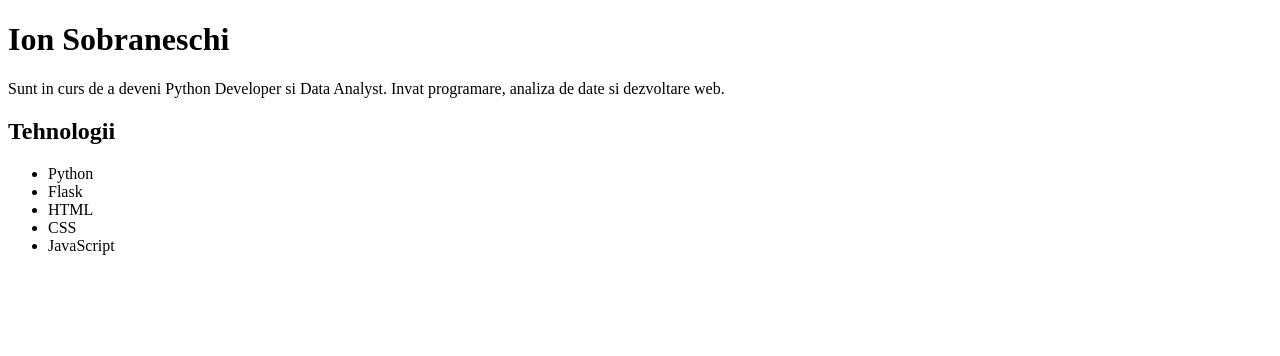
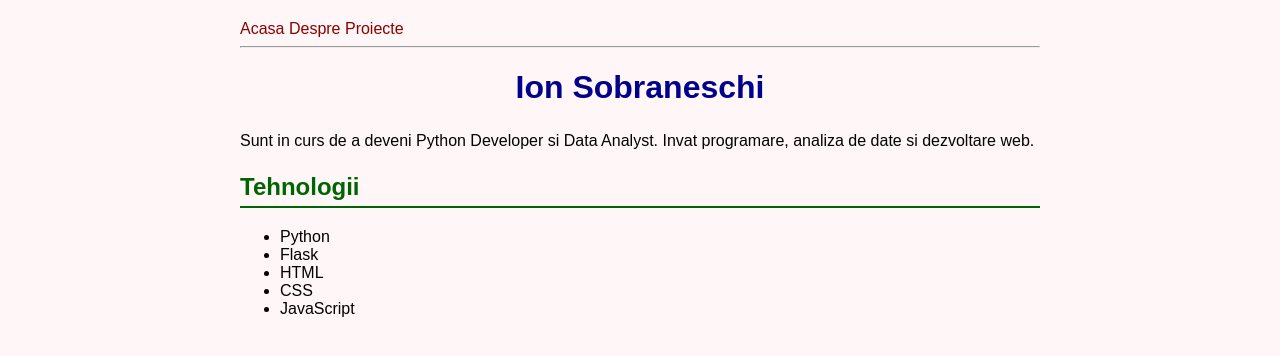
Before and after one commit to Ion13135/primul-server-flask-, a Flask app: page /despre in a window 1280 px wide. Shown: the top 356 px of the page. Run offline with Flask 3, Linux system fonts and the light colour scheme.

Commit message:
Reparat navbar in base.html, link-urile functionale

```diff
--- /dev/null
+++ b/static/style.css
@@ -0,0 +1,167 @@
+body {
+    font-family: Arial, sans-serif;
+    max-width: 800px;
+    margin: 0 auto;
+    padding: 20px;
+    background-color: #fff7f7;
+}
+
+h1 {
+    color: darkblue;
+    text-align: center;
+}
+
+h2 {
+    color: darkgreen;
+    border-bottom: 2px solid darkgreen;
+    padding-bottom: 5px;
+}
+
+img {
+    width: 150px;
+    border-radius: 50%;
+    display: block;
+    margin: 20px auto;
+}
+
+p {
+    line-height: 1.6;
+    color: #020202;
+}
+
+a {
+    color: darkred;
+    text-decoration: none;
+}
+
+a:hover {
+    color: red;
+}
+
+/* Navbar Flexbox */
+
+.navbar {
+    display: flex;
+    justify-content: center;
+    gap: 30px;
+    background-color: darkblue;
+    padding: 15px;
+    border-radius: 10px;
+    margin-bottom: 20px;
+}
+
+.navbar a {
+    color: white;
+    text-decoration: none;
+    font-weight: bold;
+}
+
+.navbar a:hover {
+    color: yellow;
+}
+
+/* CSS Grid */
+
+.skills-grid {
+    display: grid;
+    grid-template-columns: 1fr 1fr;
+    gap: 20px;
+}
+
+.skill-card {
+    background-color: white;
+    padding: 20px;
+    text-align: center;
+    border-radius: 10px;
+    box-shadow: 0 2px 5px rgba(0, 0, 0, 0.1);
+}
+
+/* Buton Dark Mode */
+
+#toggle-theme {
+    display: block;
+    margin: 20px auto;
+    padding: 10px 20px;
+    border: none;
+    border-radius: 8px;
+    background-color: darkblue;
+    color: white;
+    cursor: pointer;
+    font-size: 16px;
+}
+
+#toggle-theme:hover {
+    background-color: rgb(238, 238, 240);
+}
+
+/* Dark Mode */
+
+.dark-mode {
+    background-color: #1a1a1a;
+    color: white;
+}
+
+.dark-mode p {
+    color: rgb(244, 235, 235);
+}
+
+.dark-mode h1,
+.dark-mode h2 {
+    color: white;
+    border-bottom-color: white;
+}
+
+.dark-mode .skill-card {
+    background-color: #333333;
+    color: white;
+}
+
+.dark-mode .navbar {
+    background-color: #000080;
+}
+
+.dark-mode a {
+    color: #f0efef;
+}
+
+.dark-mode hr {
+    border-color: #555555;
+}
+
+#citate {
+    margin-top: 30px;
+}
+
+#text-citat {
+    font-style: italic;
+    font-size: 18px;
+    margin-bottom: 15px;
+}
+
+#buton-citat {
+    padding: 10px 15px;
+    border: none;
+    border-radius: 8px;
+    background-color: darkgreen;
+    color: rgb(255, 248, 248);
+    cursor: pointer;
+}
+
+#buton-citat:hover {
+    background-color: green;
+}
+form {
+    margin-top: 20px;
+}
+
+input,
+textarea {
+    width: 100%;
+    padding: 10px;
+    margin-top: 5px;
+}
+
+#mesaj-status {
+    margin-top: 15px;
+    font-weight: bold;
+}
--- /dev/null
+++ b/templates/base.html
@@ -0,0 +1,33 @@
+<!DOCTYPE html>
+<html lang="ro">
+
+<head>
+    <meta charset="UTF-8">
+
+    <title>
+        {% block titlu %}
+        Site-ul meu Flask
+        {% endblock %}
+    </title>
+
+    <link rel="stylesheet"
+          href="{{ url_for('static', filename='style.css') }}">
+</head>
+
+<body>
+<nav>
+    <a href="/">Acasa</a>
+    <a href="/despre">Despre</a>
+    <a href="/proiecte">Proiecte</a>
+</nav>
+
+    <hr>
+
+    <main>
+        {% block continut %}
+        {% endblock %}
+    </main>
+
+</body>
+
+</html>
--- a/templates/despre.html
+++ b/templates/despre.html
@@ -1,12 +1,10 @@
-<!DOCTYPE html>
-<html lang="ro">
+{% extends "base.html" %}
 
-<head>
-    <meta charset="UTF-8">
-    <title>Despre mine</title>
-</head>
+{% block titlu %}
+Despre mine
+{% endblock %}
 
-<body>
+{% block continut %}
 
 <h1>{{ nume }}</h1>
 
@@ -20,6 +18,4 @@
     {% endfor %}
 </ul>
 
-</body>
-
-</html>
+{% endblock %}
```
Also changed, not shown: templates/proiecte.html (+6 -10 lines). Lines whose indentation alone changed are shown as unchanged.
